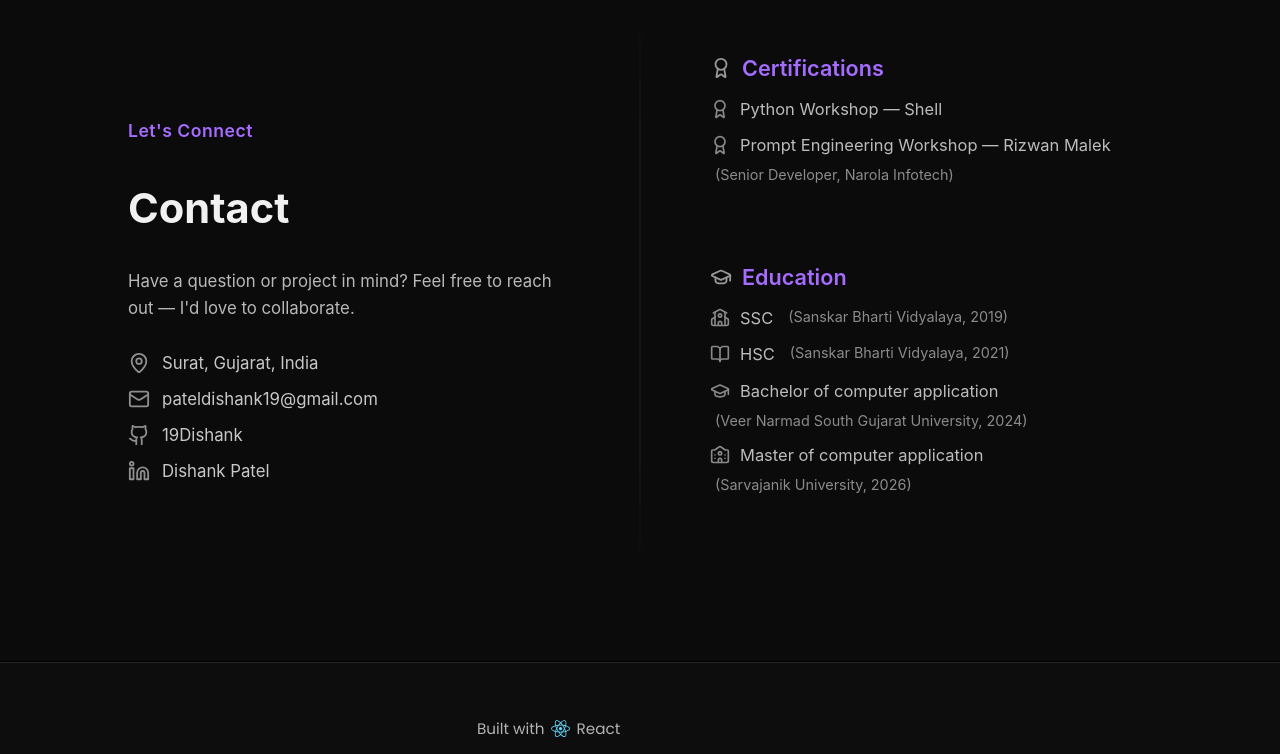
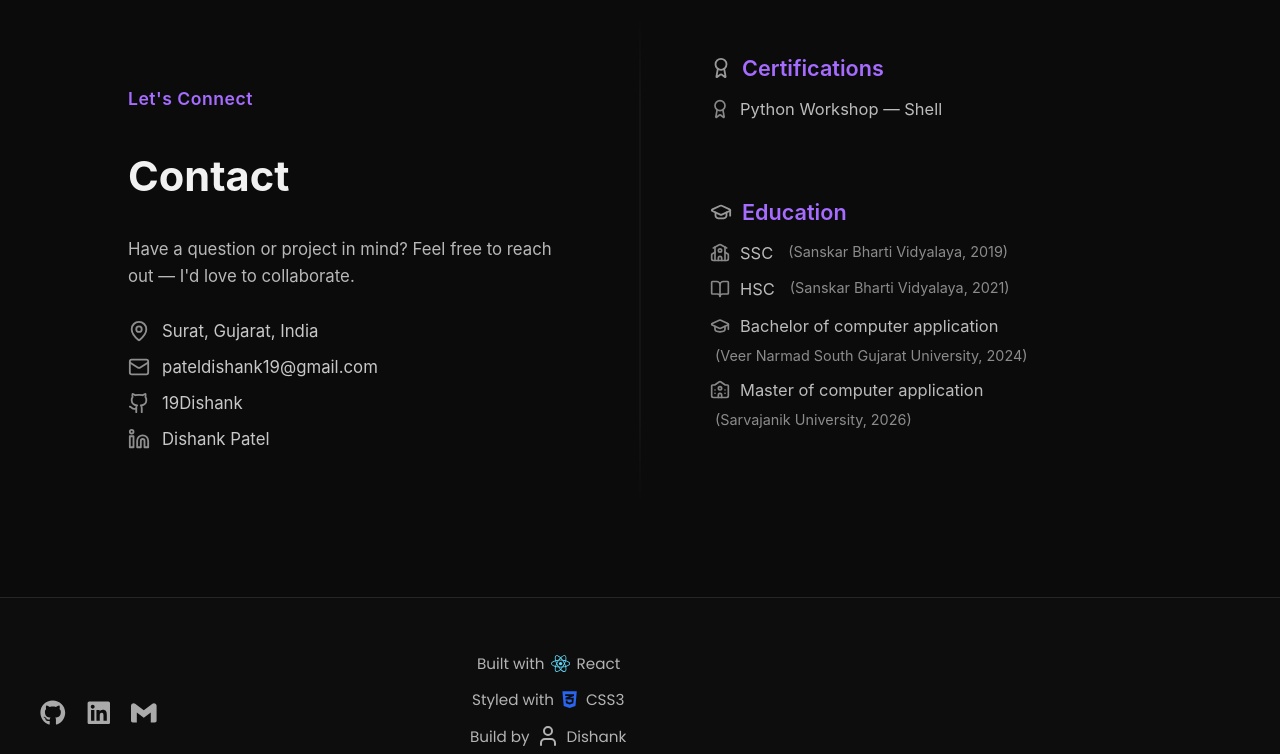
Before and after one commit to 19Dishank/portfolio-app, a React (Create React App) app: page / in a window 1280 px wide. Shown: the part 3020-3774 px from the top of the page. Built offline with nearby package versions, Linux system fonts and the light colour scheme; grey boxes are pictures that could not be loaded.

Commit message:
bug fixed

```diff
--- a/src/App.js
+++ b/src/App.js
@@ -486,9 +486,15 @@
           <TechStackCompact skills={TECH_SKILLS} />
         </div>
       </section>
+
+      {/* Experience Section */}
+
       <Experience
         ref={expRef}
       />
+
+      {/* experience section end  */}
+
       {/* 🟢 PROJECTS SECTION WITH CHROMAGRID */}
       <section
         id="projects"
--- a/src/ui/cardnav/CardNav.js
+++ b/src/ui/cardnav/CardNav.js
@@ -213,6 +213,7 @@
             }}
           >
             <h2 style={{ color: "black" }}>Portfolio</h2>
+
           </div>
 
           <button
--- a/src/ui/contact/ContactSection.js
+++ b/src/ui/contact/ContactSection.js
@@ -206,7 +206,7 @@
               >
                 <Award className="list-icon" /> Python Workshop — Shell
               </motion.li>
-              <motion.li
+              {/* <motion.li
                 variants={listItemVariants}
                 whileHover={{ x: 5, scale: 1.02 }}
                 transition={{ type: "spring", stiffness: 300, damping: 20 }}
@@ -217,7 +217,7 @@
                   {" "}
                   (Senior Developer, Narola Infotech)
                 </span>
-              </motion.li>
+              </motion.li> */}
             </motion.ul>
           </motion.div>
 
--- a/src/ui/skills/TechStackCompact.js
+++ b/src/ui/skills/TechStackCompact.js
@@ -64,14 +64,14 @@
 
   return (
     <div className="tech-compact-wrapper" ref={containerRef}>
+
       {/* CATEGORY FILTER */}
       <div className="tech-compact-filter">
         {categories.map((cat, idx) => (
           <button
             key={idx}
-            className={`tech-filter-btn ${
-              selectedCategory === cat ? "active" : ""
-            }`}
+            className={`tech-filter-btn ${selectedCategory === cat ? "active" : ""
+              }`}
             onClick={() => setSelectedCategory(cat)}
           >
             {cat}
```
